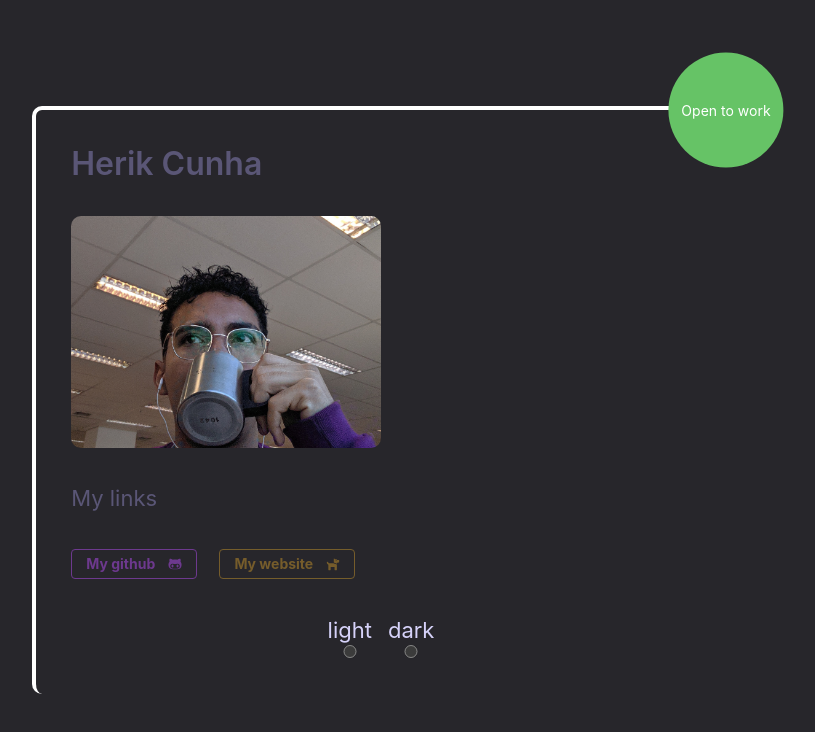
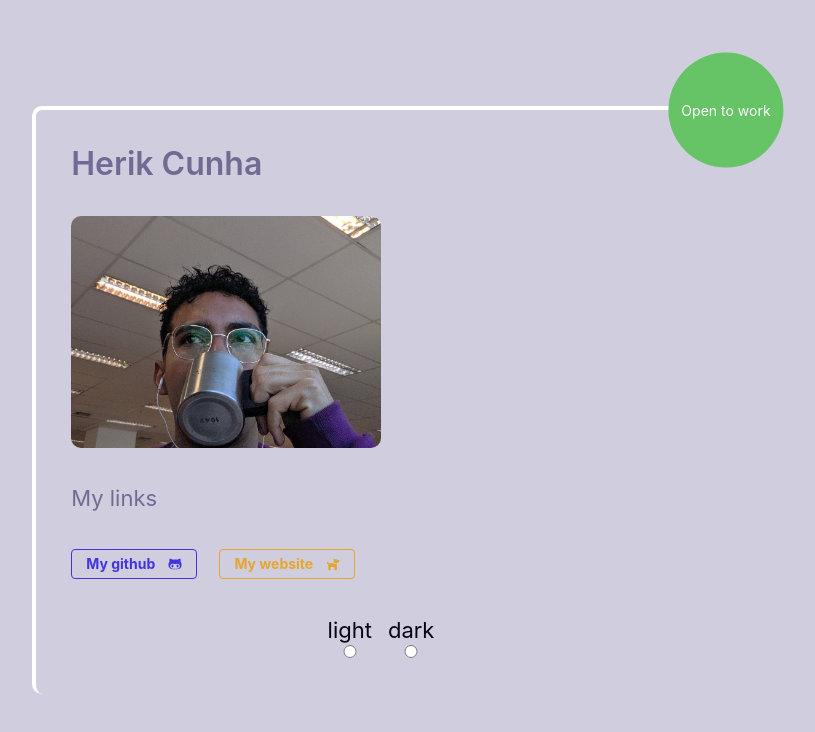
Before and after one commit to rherik/card-component, a React (Vite) app: page / in a window 1280 px wide. Shown: the top 732 px of the page, without its empty margins (261-1076 px from the left). Built offline with nearby package versions, Linux system fonts and the light colour scheme.

Commit message:
feat: add use effect to dark mode

```diff
--- a/index.html
+++ b/index.html
@@ -1,5 +1,5 @@
 <!doctype html>
-<html lang="en" data-theme="dark">
+<html lang="en" data-theme="light">
   <head>
     <meta charset="UTF-8" />
     <link rel="icon" type="image/svg+xml" href="/vite.svg" />
--- a/src/components/Card.tsx
+++ b/src/components/Card.tsx
@@ -1,59 +1,55 @@
+import React, { useEffect } from 'react';
 import { CardInterface } from "../types";
 import Badge from "./Badge";
 import Button from "./Button";
 import styles from './Card.module.css';
 
+const Card = ({ body, btn, title, badge, image, indicator, subtitle, btn2 }: CardInterface) => {
+  type Themes = "light" | "dark";
+  const themes2: Themes[] = ["light", "dark"];
 
-const Card = ({body, btn, title, badge, image, indicator, subtitle, btn2}: CardInterface) => {
-    type Themes = "light" | "dark";
-    const themeToggles = document.querySelectorAll('[name="themeSwitcher"]');
-    function changeTheme(theme: Themes){
+  const changeTheme = (theme: Themes) => {
     document.documentElement.setAttribute("data-theme", theme);
-    }
-    function handleThemeClick(e: Event){
-        const theme = (e.target as HTMLElement).id as Themes;
+  };
+
+  const handleThemeClick = (e: React.ChangeEvent<HTMLInputElement>) => {
+    const theme = e.target.id as Themes;
     changeTheme(theme);
-    }
-    themeToggles.forEach((t)=>t.addEventListener("change", handleThemeClick));
+  };
 
-    const themes = ["light", "dark"];
+  useEffect(() => {
+    const themeToggles = document.querySelectorAll<HTMLInputElement>('[name="themeSwitcher"]');
+    themeToggles.forEach((t) => t.addEventListener("change", handleThemeClick));
+
+    return () => {
+      themeToggles.forEach((t) => t.removeEventListener("change", handleThemeClick));
+    };
+  }, []); // Adiciona um ouvinte de evento no montante e remove no desmontante
+
   return (
     <article className={`stack-lg ${styles.card}`}>
-            {indicator &&
-            <small className={styles.indicator}>{indicator}</small>}
+      {indicator && <small className={styles.indicator}>{indicator}</small>}
       <div className="stack-sm">
         <h3 className={styles.title}>{title}</h3>
-                {subtitle &&
-                    <small className={styles.subtitle}>{subtitle}</small>
-                }
+        {subtitle && <small className={styles.subtitle}>{subtitle}</small>}
       </div>
-            {image &&
-                <img src={image} alt="Adoção svg" className={styles.img}/>
-            }
+      {image && <img src={image} alt="Adoção svg" className={styles.img} />}
       <p className={styles.body}>{body}</p>
-            {badge && <Badge text={badge.text} filled={badge.filled}/>}
-            <div  className="stack-sm">
-                {btn && <Button text={btn.text}
-                    type={btn.type} filled={btn.filled}
-                    referencia={btn.referencia} icon={btn.icon}/>
-                }
-                {btn2 && <Button text={btn2.text}
-                    type={btn2.type} filled={btn2.filled}
-                    referencia={btn2.referencia} icon={btn2.icon}/>
-                }
+      {badge && <Badge text={badge.text} filled={badge.filled} />}
+      <div className="stack-sm">
+        {btn && <Button text={btn.text} type={btn.type} filled={btn.filled} referencia={btn.referencia} icon={btn.icon} />}
+        {btn2 && <Button text={btn2.text} type={btn2.type} filled={btn2.filled} referencia={btn2.referencia} icon={btn2.icon} />}
       </div>
       <div className={styles.theme_switcher}>
-                {
-                    themes.map(t => (
-                        <label>
+        {themes2.map((t) => (
+          <label key={t}>
             {t}
-                            <input type="radio"
-                            name="themeSwitcher" id={t} />
+            <input type="radio" name="themeSwitcher" id={t} onChange={handleThemeClick} />
           </label>
-                    ))
-                }
+        ))}
       </div>
     </article>
-    )
-}
-export default Card
+  );
+};
+
+export default Card;
--- a/src/types.ts
+++ b/src/types.ts
@@ -18,5 +18,5 @@ export interface CardInterface {
     subtitle?: string,
     body: string,
     btn: ButtonInterface
-    btn2: ButtonInterface
+    btn2?: ButtonInterface
 }
```
Lines whose indentation alone changed are shown as unchanged.
